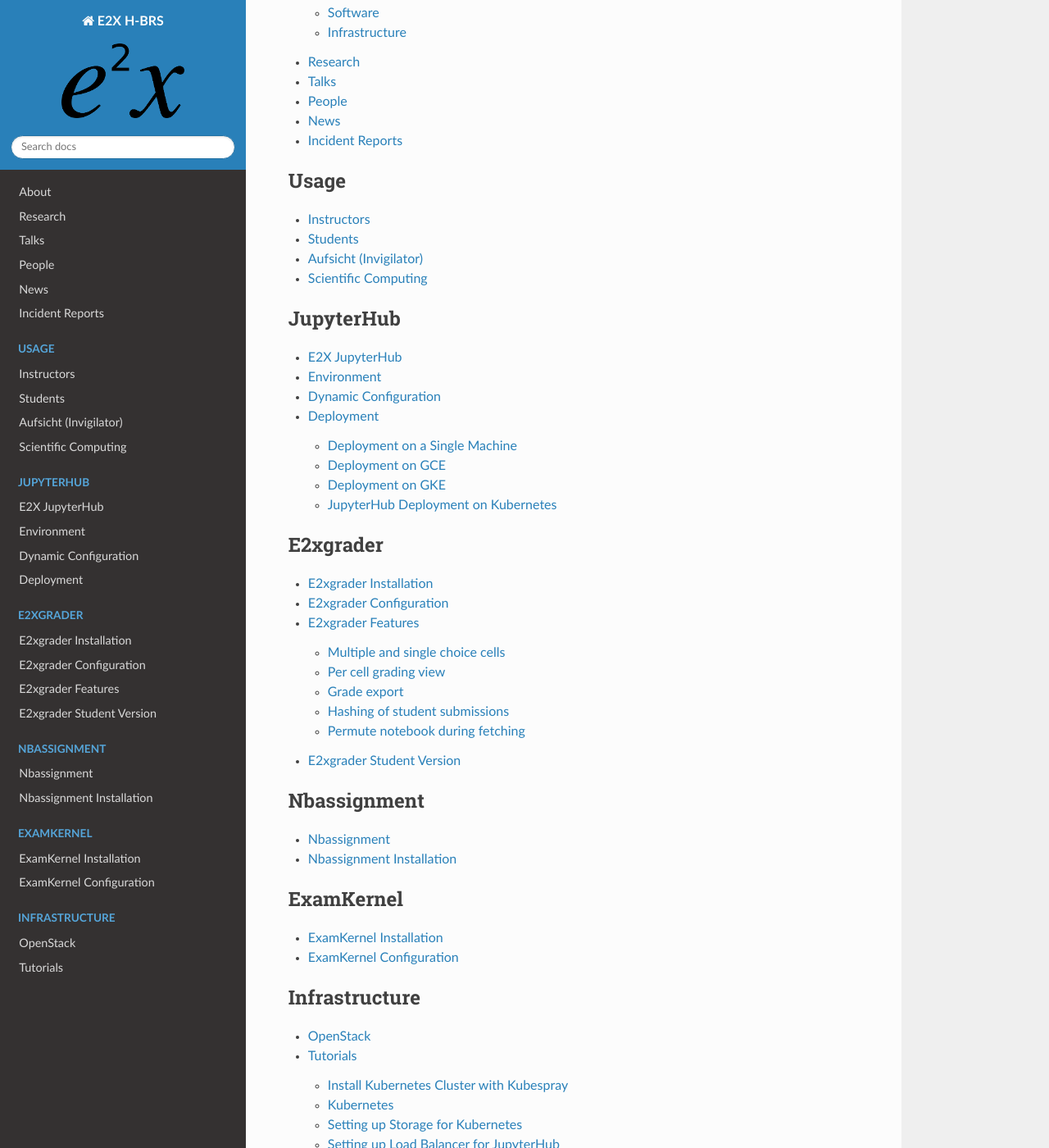
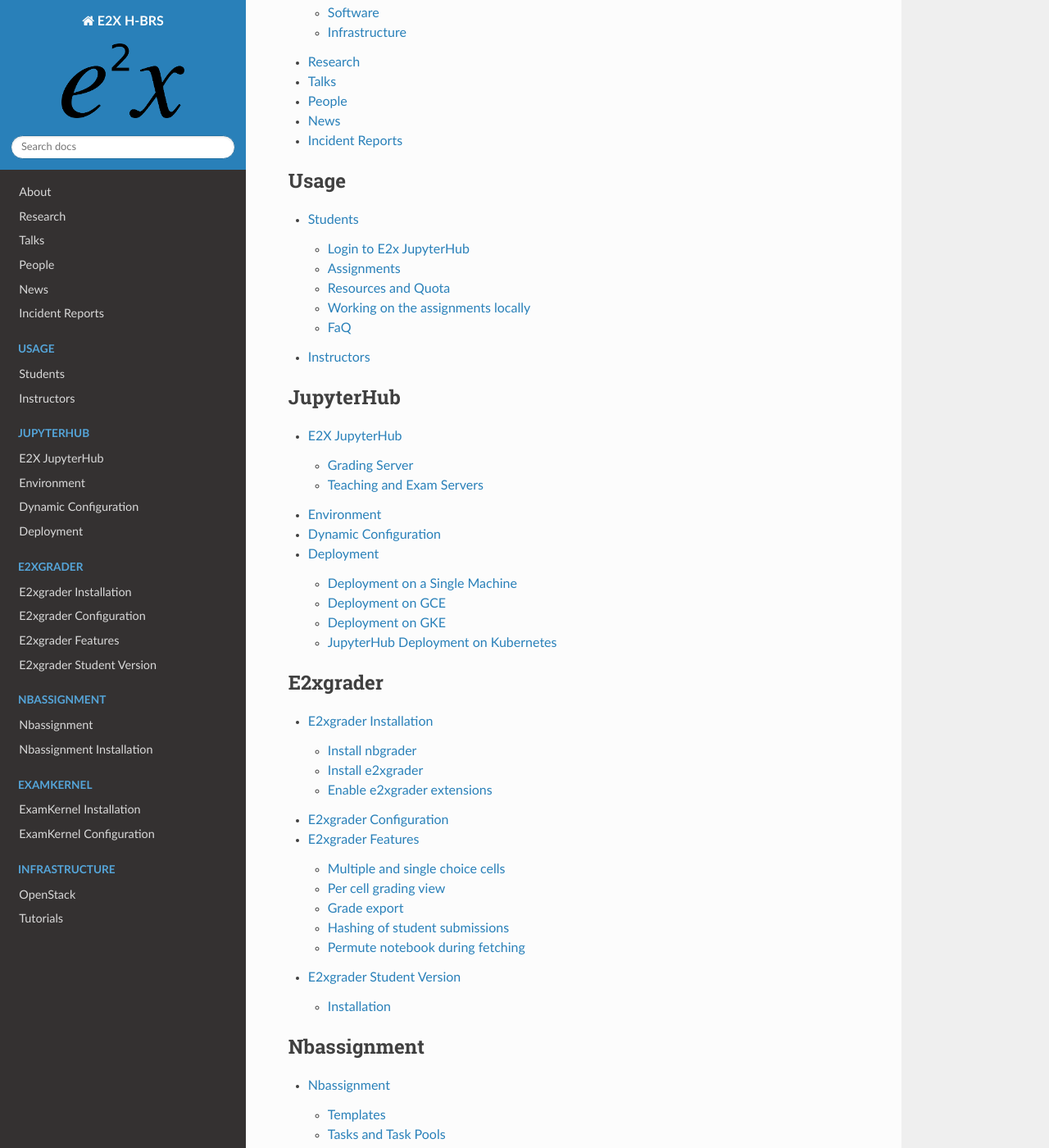
Before and after one commit to DigiKlausur/e2x-docs, a Sphinx documentation site: the page built from docs/source/index.rst, in a window 1280 px wide and 1400 px high, scrolled down 312 px. Shown: the whole window at 82% size. Built offline with Sphinx 7.4.7 and the Read the Docs theme 2.0.0, drawn with Linux system fonts in a browser that asks for light colours; some of the changed lines change nothing that is shown; some of the changed text lies outside the part shown.

Commit message:
update toc

```diff
--- a/docs/source/index.rst
+++ b/docs/source/index.rst
@@ -25,17 +25,13 @@
 .. toctree::
    :maxdepth: 2
    :caption: Usage
-   :titlesonly:
 
+   usage/student
    usage/instructor
-   usage/student
-   usage/aufsicht
-   usage/sci-comp
 
 .. toctree::
    :maxdepth: 2
    :caption: JupyterHub
-   :titlesonly:
 
    jupyterhub/e2x-jupyterhub
    jupyterhub/environment
@@ -45,7 +41,6 @@
 .. toctree::
    :maxdepth: 2
    :caption: E2xgrader
-   :titlesonly:
 
    e2xgrader/installation
    e2xgrader/configuration
@@ -55,7 +50,6 @@
 .. toctree::
    :maxdepth: 2
    :caption: Nbassignment
-   :titlesonly:
 
    nbassignment/nbassignment
    nbassignment/installation
@@ -63,7 +57,6 @@
 .. toctree::
    :maxdepth: 2
    :caption: ExamKernel
-   :titlesonly:
 
    exam_kernel/installation
    exam_kernel/configuration
@@ -71,7 +64,6 @@
 .. toctree::
    :maxdepth: 2
    :caption: Infrastructure
-   :titlesonly:
 
    infra/openstack
    infra/tutorials
```
